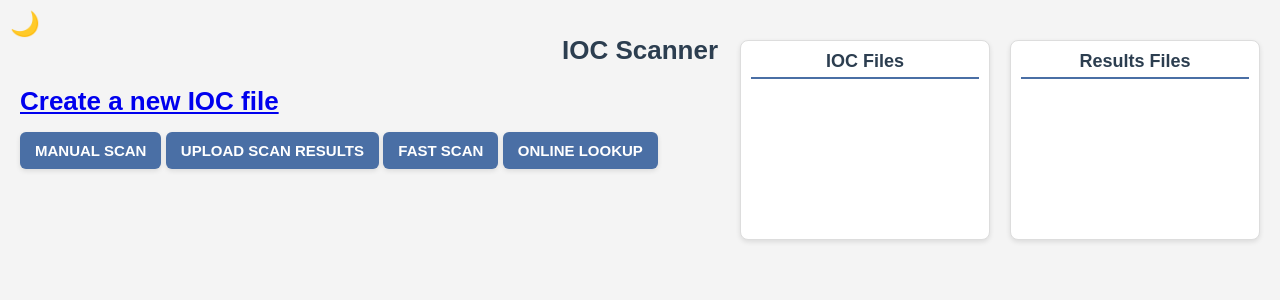
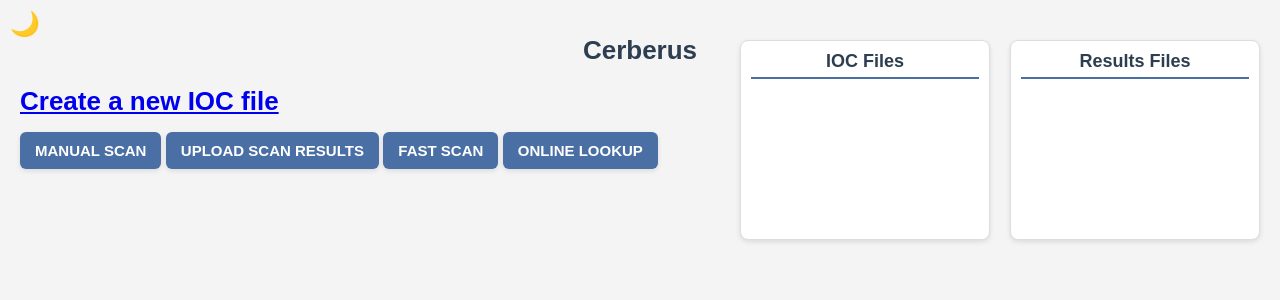
Before and after one commit to TheCr1sis/cerberus, a Flask app: page / in a window 1280 px wide. Shown: the top 300 px of the page. Run offline with Flask 3, Linux system fonts and the light colour scheme; data that the repository does not hold is empty.

Commit message:
Update index.html

```diff
--- a/templates/index.html
+++ b/templates/index.html
@@ -274,7 +274,7 @@
         fetchFiles();
     </script>
 
-    <h1>IOC Scanner</h1>
+    <h1>Cerberus</h1>
     <h2><a href="/create_ioc">Create a new IOC file</a></h2>
 
     <button class="main-buttons" onclick="toggleScanOptions('new')">Manual Scan</button>
```
